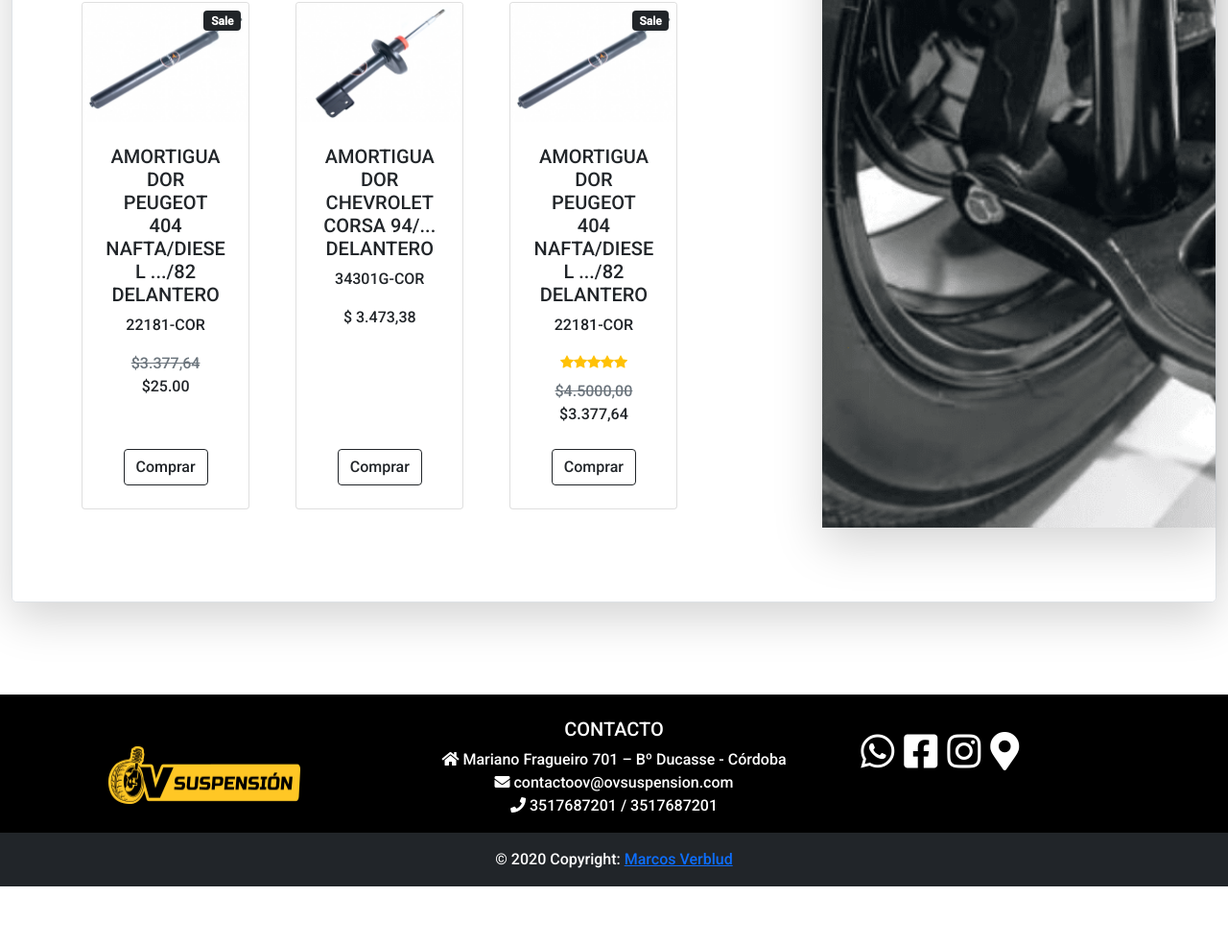
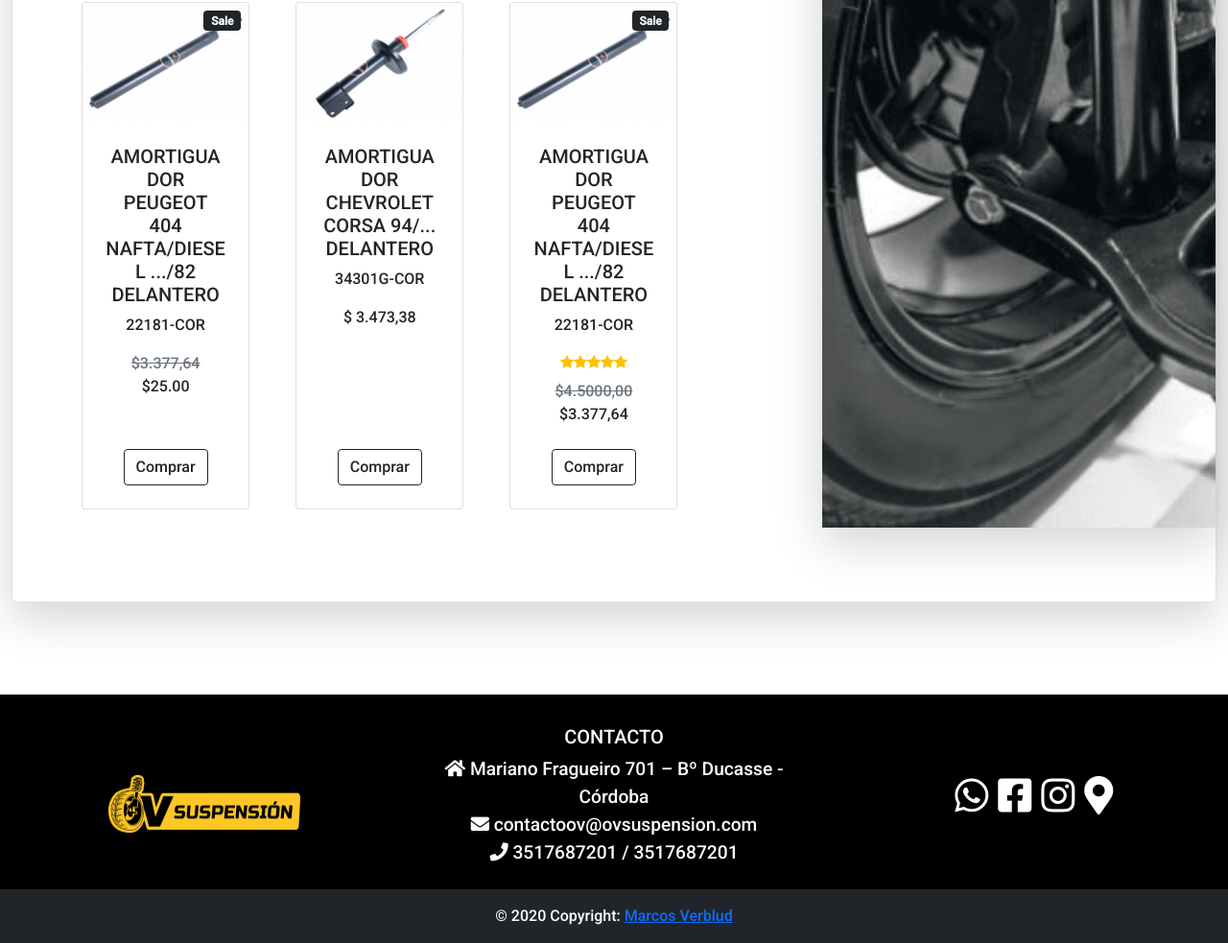
Before and after one commit to mverblud/proyectoCoder, a website: page index.html in a window 1280 px wide. Shown: the part 2944-3927 px from the top of the page at 96% size. Before the commit the page ends 3868 px from the top, so only its background shows below. Drawn offline with nearby package versions, Linux system fonts and the light colour scheme.

Commit message:
Correción de Footer para dispositivos pequeños

```diff
--- a/index.html
+++ b/index.html
@@ -435,14 +435,15 @@
     </main>
 
     <footer class="page-footer font-small pt-4 mt-3 text-white">
+
         <div class="container-fluid text-center text-md-left">
             <div class="row align-items-center">
 
-                <div class="col">
+                <div class="col-12 col-md">
                     <img class="imgFooter" src="imagenes/logoHorizontalAmarillo.png" alt="logo footer">
                 </div>
 
-                <div class="col">
+                <div class="col-12 col-md my-2">
                     <h5 class="text-uppercase">Contacto</h5>
                     <ul class="list-unstyled ulInfo">
                         <li>
@@ -457,9 +458,9 @@
                     </ul>
                 </div>
 
-                <div class="col">
-                    <div class="mb-5 flex-center social">
-                        <ul class=" d-flex ulSocialFooter">
+                <div class="col-12 col-md">
+                    <div class="flex-center social">
+                        <ul class="d-flex ulSocialFooter justify-content-center">
                             <li>
                                 <!-- Whatsapp -->
                                 <a href="https://api.whatsapp.com/send?phone=543517687201&text=Hola%2C%20quiero%20hacer%20una%20consulta"
@@ -491,7 +492,6 @@
 
             </div>
         </div>
-        <!-- Footer Links -->
 
         <div class="footer-copyright text-center py-3 bg-dark text-white ">© 2020 Copyright:
             <a href="#"> Marcos Verblud</a>
--- a/scss/_footer.scss
+++ b/scss/_footer.scss
@@ -1,7 +1,7 @@
 $width : 200px;
 $height: 60px;
 $fontSize: 2.5rem;
-
+$fontSizeInfo: 1.2rem;
 
 footer {
     background-color: black;
@@ -10,6 +10,10 @@
 .imgFooter {
     width: $width;
     height: $height;
+}
+
+.ulInfo{
+    font-size: $fontSizeInfo;
 }
 
 .ulSocialFooter {
@@ -31,6 +35,10 @@
         height: $height/1.5;
     }
 
+    .ulInfo{
+        font-size: $fontSizeInfo - 0.3;
+    }
+
     footer .ulSocialFooter i {
         font-size: $fontSize/1.5;
     }
```
Also changed, not shown: pages/contacto.html (+6 -6 lines), pages/productos.html (+6 -6 lines), pages/quienesSomos.html (+6 -6 lines), pages/tienda.html (+6 -6 lines), css/styles.css.
